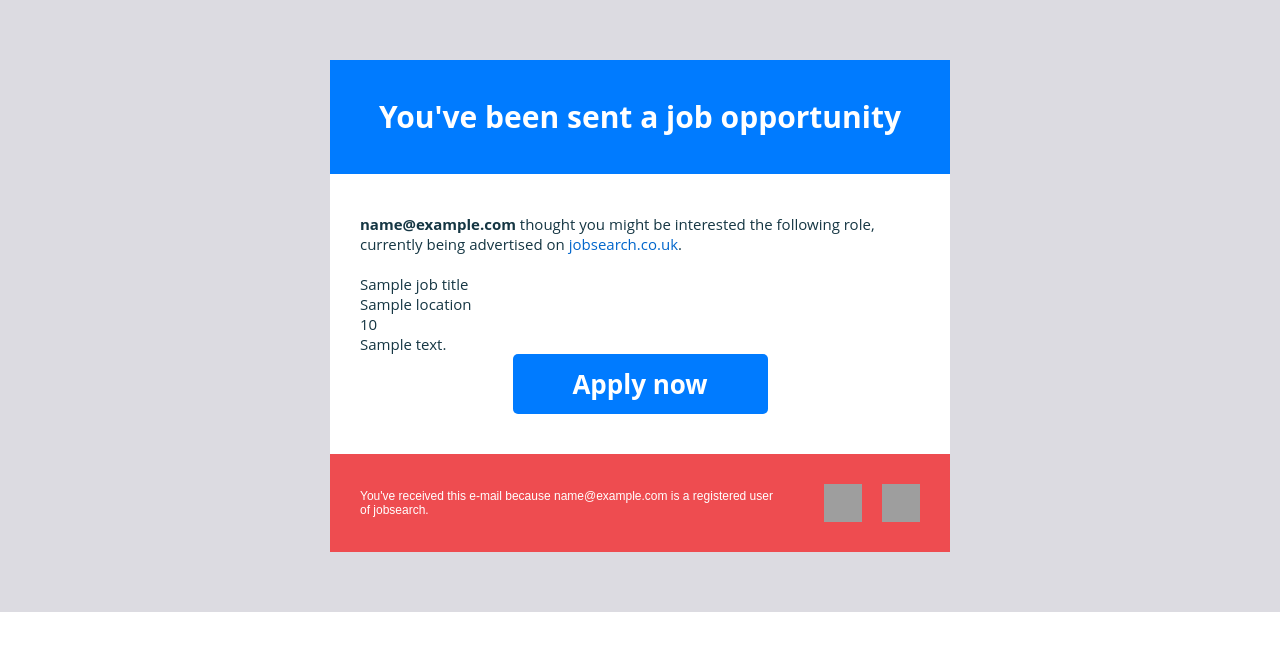
After one commit to matt-stanford/job-search, a Django app: template templates/emails/share_job_email.html in a window 1280 px wide. The commit adds this page. Shown: the top 651 px of the page. Run offline with Django 3.2, Linux system fonts and the light colour scheme; the template is opened without the code that fills it: most values are stand-ins (such as "Sample title", 1, 10 or a date in 2020); grey boxes are pictures that could not be loaded.

Commit message:
added html email template

```diff
--- /dev/null
+++ b/templates/emails/share_job_email.html
@@ -0,0 +1,84 @@
+<!DOCTYPE html>
+<html>
+  <head>
+    <meta http-equiv="Content-Type" content="text/html; charset=UTF-8" />
+    <title>jobsearch.co.uk</title>
+    <meta name="viewport" content="width=device-width, initial-scale=1.0"/>
+  </head>
+
+  <body style="margin: 0; padding: 0;">
+    <table bgcolor="#dcdbe1" border="0" cellpadding="0" cellspacing="0" width="100%" style="padding: 60px 0 60px 0;">
+      <tr>
+        <td>
+          <table align="center" border="0" cellpadding="0" cellspacing="0" width="620" style="border-collapse: collapse;">
+            <tr>
+              <td align="center" bgcolor="#007bff" style="padding: 10px 0 10px 0; font-family: 'Open Sans', Arial, sans-serif; font-size: 30px; line-height: 34px; color: #ffffff; font-weight: bold;">
+                <p>You've been sent a job opportunity</p>
+              </td>
+            </tr>
+            <tr>
+              <td bgcolor="#ffffff" style="padding: 40px 30px 40px 30px;">
+                <table border="0" cellpadding="0" cellspacing="0" width="100%">
+                  <tr>
+                    <td style="line-height: 20px; font-family:'Open sans', arial, sans-serif; font-size:15px; color: #153643; padding-bottom: 20px;">
+                      <b>{{ emailFrom }}</b> thought you might be interested the following role, currently being advertised on <a class="Links" href="{% url 'index' %}" target="_blank" style="color: #0066cc; text-decoration: none;" title="Link opens page in new window"  >jobsearch.co.uk</a>.<br>
+                    </td>
+                  </tr>
+                  <tr>
+                    <td style="line-height: 20px; font-family:'Open sans', arial, sans-serif; font-size:15px; color: #153643;">
+                      {{ jobTitle }}<br>
+                      {{ location }}<br>
+                      {{ salary }}<br>
+                    </td>
+                  </tr>
+                  <tr>
+                    <td style="line-height: 20px; font-family:'Open sans', arial, sans-serif; font-size:15px; color: #153643;">
+                      {{ jobDescription|safe }}
+                    </td>
+                  </tr>
+                  <tr>
+                    <td valign="middle" align="center">
+                      <table class="border-radius-table" style="border-radius: 5px;" width="255" height="60" cellspacing="0" cellpadding="0" border="0" bgcolor="#007bff">
+                        <tbody>
+                          <tr>
+                            <td valign="middle" align="center">
+                              <a href="{{ jobUrl }}" style="font-family: 'Open Sans', Arial, sans-serif; font-size: 26px; line-height: 30px; color: #ffffff; font-weight: bold; text-decoration: none;" target="_blank" title="Link opens page in a new window"  >Apply now</a>
+                            </td>
+                          </tr>
+                        </tbody>
+                      </table>
+                    </td>
+                  </tr>
+                </table>
+              </td>
+            </tr>
+            <tr>
+              <td bgcolor="#ee4c50" style="padding: 30px 30px 30px 30px;">
+                <table border="0" cellpadding="0" cellspacing="0" width="100%">
+                  <tr>
+                    <td width="75%" style="color: #fff; font-family: Arial, sans-serif; font-size: 12px; text-decoration: none;">
+                      You've received this e-mail because <a href="mailto:{{ emailFrom }}" style="color:#fff; text-decoration:none;" target="_blank">{{ emailFrom }}</a> is a registered user of jobsearch.
+                    </td>
+                    <td align="right">
+                      <table border="0" cellpadding="0" cellspacing="0">
+                        <tr>
+                          <td style="color: #fff;">
+                            <a href="http://www.twitter.com/"><img src="https://s3-us-west-2.amazonaws.com/s.cdpn.io/210284/tw.gif" alt="Twitter" width="38" height="38" style="display: block;" border="0" /></a>
+                          </td>
+                          <td style="font-size: 0; line-height: 0;" width="20">&nbsp;</td>
+                          <td style="color: #fff;">
+                            <a href="http://www.facebook.com/"><img src="https://s3-us-west-2.amazonaws.com/s.cdpn.io/210284/fb.gif" alt="Facebook" width="38" height="38" style="display: block;" border="0" /></a>
+                          </td>
+                        </tr>
+                      </table>
+                    </td>
+                  </tr>
+                </table>
+              </td>
+            </tr>
+          </table>
+        </td>
+      </tr>
+    </table>
+  </body>
+</html>
--- /dev/null
+++ b/templates/emails/share_job_email.txt
@@ -0,0 +1 @@
+Thought you might like this job
```
Also changed, not shown: jobs/views.py (+25 -4 lines), templates/jobs/detail.html (+7 -3 lines).
